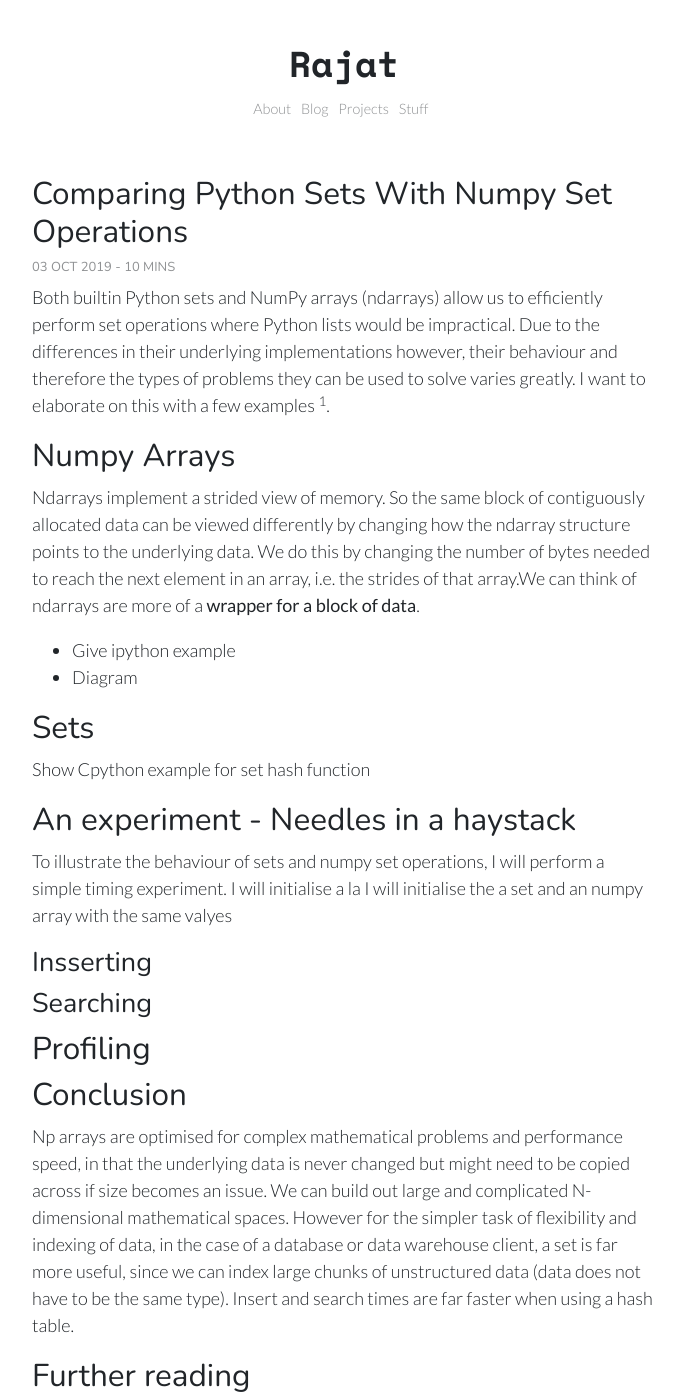
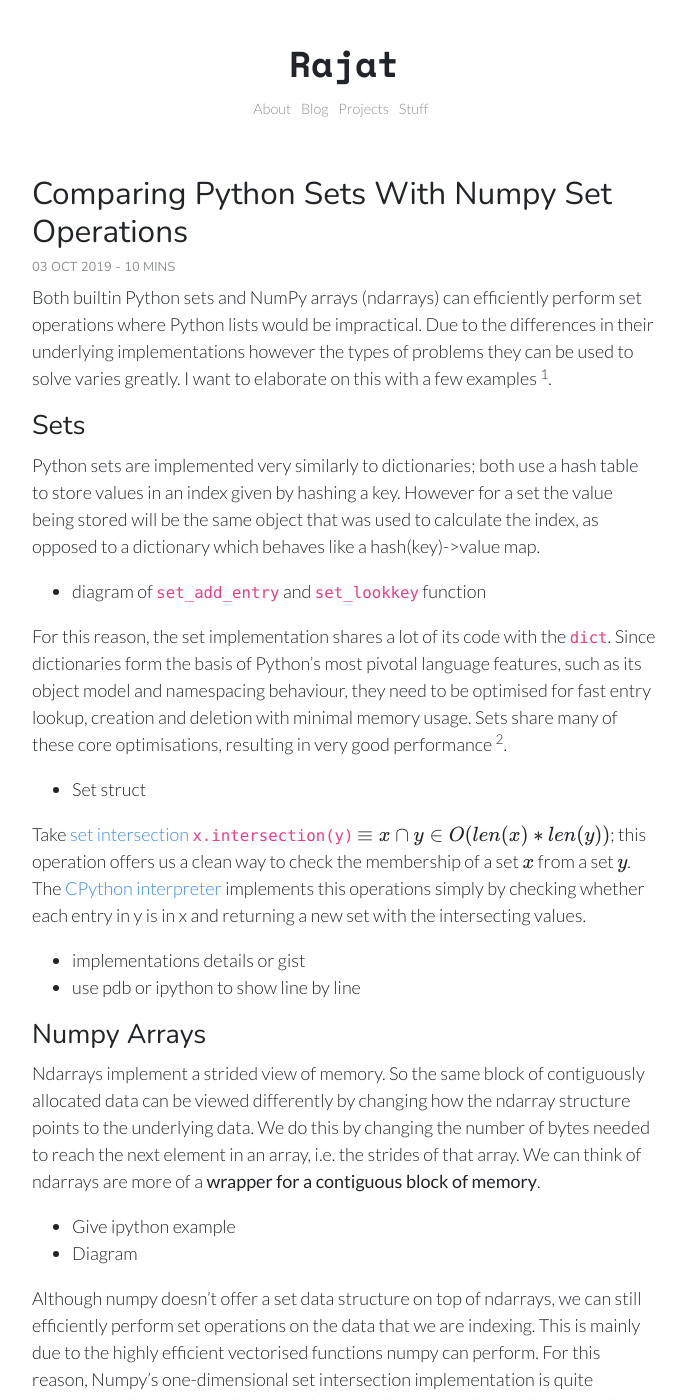
Before and after one commit to RajatRasal/rajatrasal.github.io, a Jekyll site: the page built from _posts/2019-10-03-Comparing-Python-Sets-with-Numpy-Set-Operations.md, in a window 1280 px wide and 1400 px high. Shown: the whole window, without its empty margins (296-982 px from the left). Built offline with Jekyll 4.4.1, drawn with Linux system fonts in a browser that asks for light colours; formulas are drawn with MathJax 3; some of the changed text lies outside the part shown.

Commit message:
More progress of structure for np vs inbuilt set article.

````diff
--- a/_posts/2019-10-03-Comparing-Python-Sets-with-Numpy-Set-Operations.md
+++ b/_posts/2019-10-03-Comparing-Python-Sets-with-Numpy-Set-Operations.md
@@ -4,26 +4,52 @@ Author: Rajat
 time: 10
 type: blog
 ---
-Both builtin Python sets and NumPy arrays (ndarrays) allow us to efficiently perform set operations where Python lists would be impractical. Due to the differences in their underlying implementations however, their behaviour and therefore the types of problems they can be used to solve varies greatly. I want to elaborate on this with a few examples [^fluent_python].
+Both builtin Python sets and NumPy arrays (ndarrays) can efficiently perform set operations where Python lists would be impractical. Due to the differences in their underlying implementations however the types of problems they can be used to solve varies greatly. I want to elaborate on this with a few examples [^fluent_python].
 
 [^fluent_python]: For those of you who have read it, you'll realise this article is greatly influenced by the chapter on sets and dictionaries in Fluent Python.
 
-### Numpy Arrays
-Ndarrays implement a strided view of memory. So the same block of contiguously allocated data can be viewed differently by changing how the ndarray structure points to the underlying data. We do this by changing the number of bytes needed to reach the next element in an array, i.e. the strides of that array.We can think of ndarrays are more of a **wrapper for a block of data**.
+#### Sets
+Python sets are implemented very similarly to dictionaries; both use a hash table to store values in an index given by hashing a key. However for a set the value being stored will be the same object that was used to calculate the index, as opposed to a dictionary which behaves like a hash(key)-\>value map.
+
+- diagram of ```set_add_entry``` and ```set_lookkey``` function
+
+For this reason, the set implementation shares a lot of its code with the ```dict```. Since dictionaries form the basis of Python's most pivotal language features, such as its object model and namespacing behaviour, they need to be optimised for fast entry lookup, creation and deletion with minimal memory usage. Sets share many of these core optimisations, resulting in very good performance [^optimisations].
+
+[^optimisations]: The implementation of the Python dictionary is known for its simplicity. It has some simple optimisations which have been shown to improve performance based on 'real-life benchmarking' (Chapter 18 - Beautiful Code, Oram et al.). Some of these include collision prevention algorithms, table resizing policies and using a free list of previously ```malloc```ed dictionary structs.
+
+- Set struct
+
+Take <span class='inline-links'>[set intersection](https://wiki.python.org/moin/TimeComplexity)</span> ```x.intersection(y)``` $$\equiv x \cap y \in O(len(x) * len(y))$$; this operation offers us a clean way to check the membership of a set $$x$$ from a set $$y$$. The <span class="inline-links">[CPython interpreter](https://github.com/python/cpython/blob/master/Objects/setobject.c)</span> implements this operations simply by checking whether each entry in y is in x and returning a new set with the intersecting values.
+
+- implementations details or gist
+- use pdb or ipython to show line by line
+
+#### Numpy Arrays
+Ndarrays implement a strided view of memory. So the same block of contiguously allocated data can be viewed differently by changing how the ndarray structure points to the underlying data. We do this by changing the number of bytes needed to reach the next element in an array, i.e. the strides of that array. We can think of ndarrays are more of a **wrapper for a contiguous block of memory**.
 
 - Give ipython example
 - Diagram
 
-### Sets
+Although numpy doesn't offer a set data structure on top of ndarrays, we can still efficiently perform set operations on the data that we are indexing. This is mainly due to the highly efficient vectorised functions numpy can perform. For this reason, Numpy's [one-dimensional set intersection](https://docs.scipy.org/doc/numpy/reference/generated/numpy.intersect1d.html) implementation is quite unintuitive. I have removed some of the control flow from the [production code](https://github.com/numpy/numpy/blob/v1.17.0/numpy/lib/arraysetops.py#L335-L429) and presented a simplified version below.
+
+- simplified code
+
+Discuss runtime - behaviour of concat function and which type of sort is being used. Discuss how this implementation extends to the other one-dimensional set functions in numpy also.
+
+#### An experiment - Needles in a haystack
+As a result, numpy set operators result tend to be comparable but very slightly slower in terms of speed to the builtin set.
+
+To illustrate this behaviour of sets and numpy set operations, I will perform a simple timing experiment. This is quite similar to the experiment described in Fluent Python. I will initialise a la I will initialise the a set and an numpy array with the same valyes
+
+#### Inserting - building a haystack
+- Main overhead with numpy comes from the malloc during concatenate
+- Numpy is not so much for high speed data read and writes but for transformative operations on data, hence why a contiguous block of memory is malloced and manipulated.
+
+#### Searching - looking for needles
+- Change order of magnitude of the haystack and needles
 
 
-Show Cpython example for set hash function
-
-### An experiment - Needles in a haystack
-To illustrate the behaviour of sets and numpy set operations, I will perform a simple timing experiment. I will initialise a la I will initialise the a set and an numpy array with the same valyes
-
-#### Insserting
-#### Searching
+####
 
 ### Profiling
 
````
